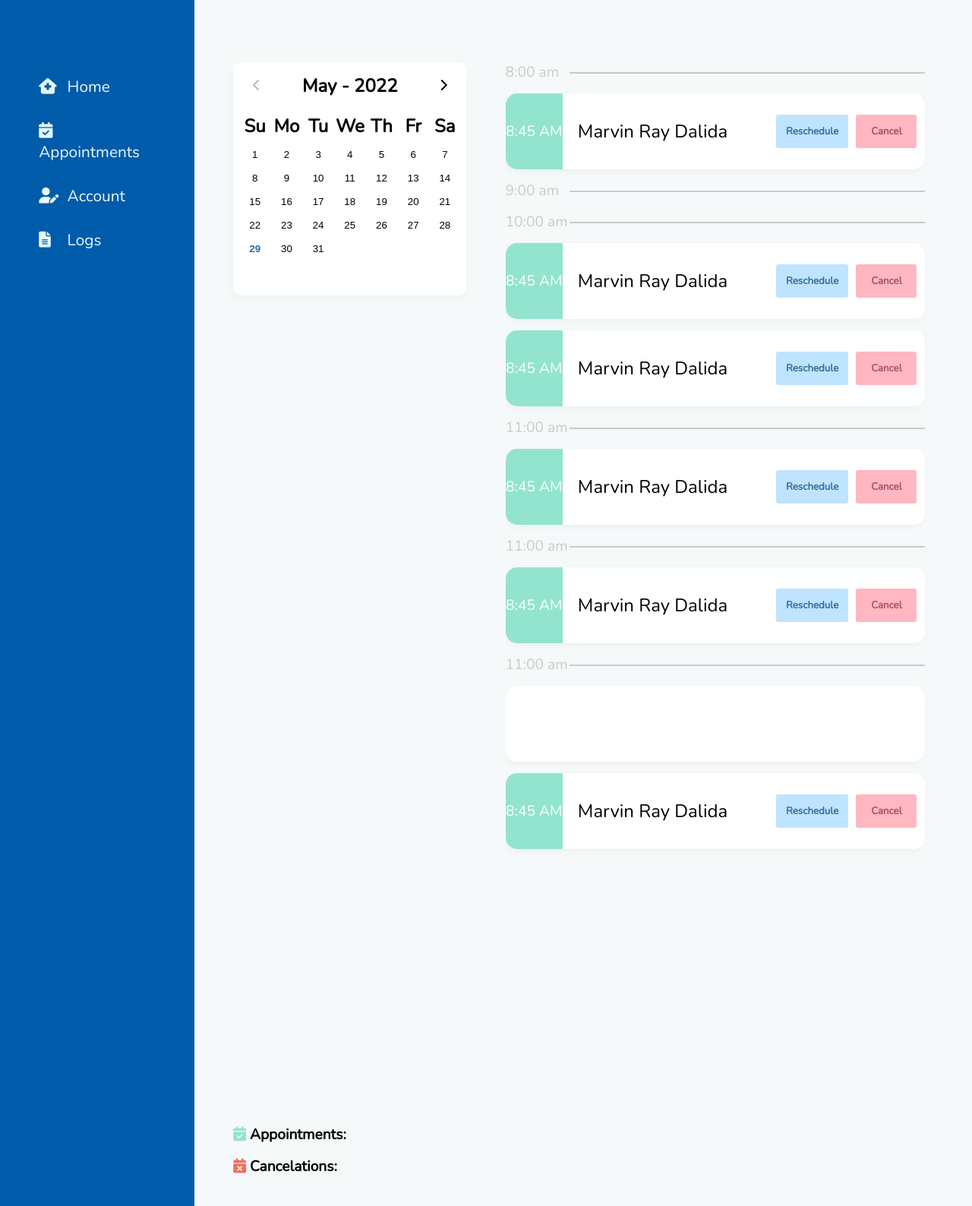
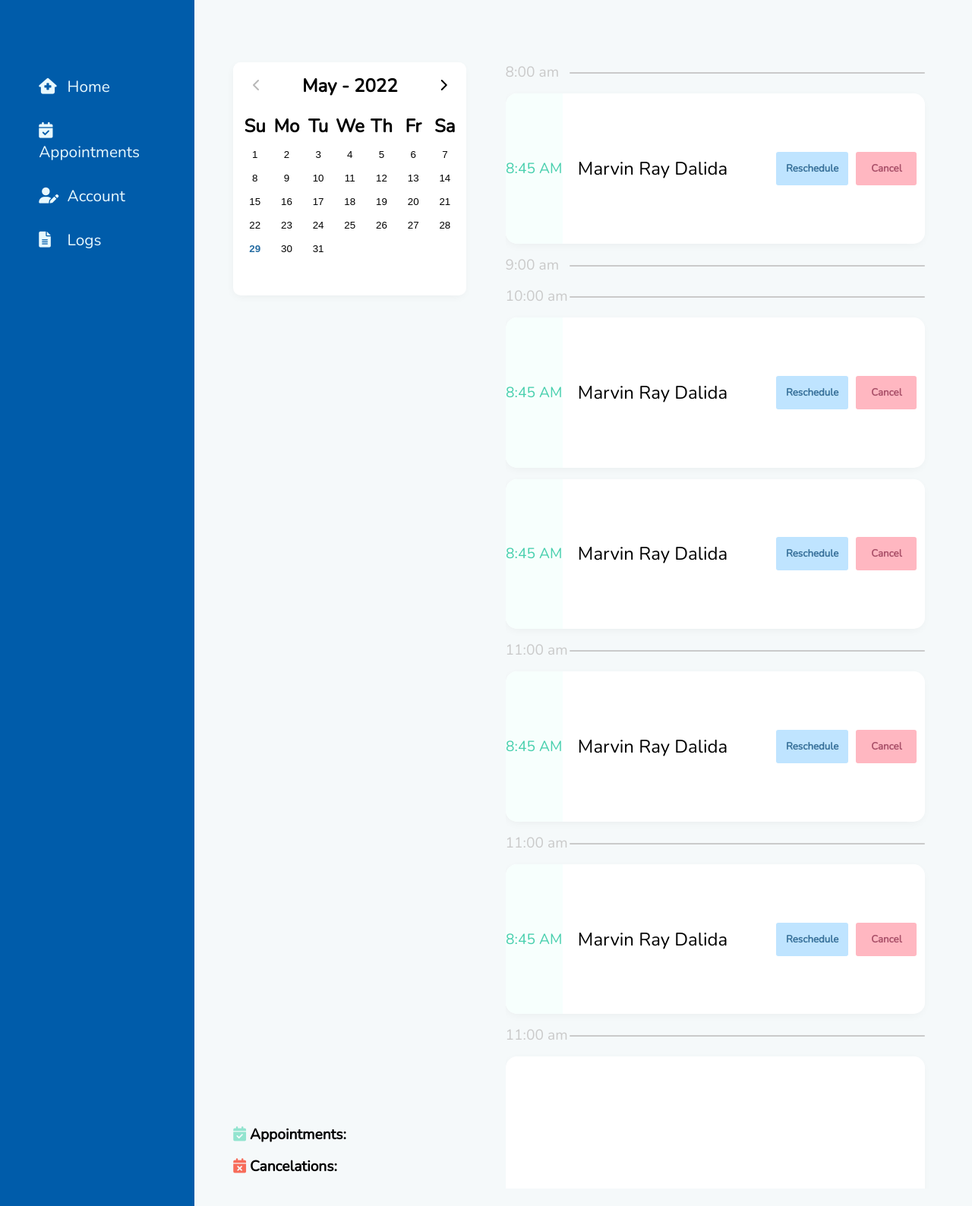
Before and after one commit to marvinraydalida/Appointment-system, a CodeIgniter app: page /Appointment-system/Admin/Appointment in a window 1280 px wide. Shown: the top 1588 px of the page at 76% size. Run offline with CodeIgniter, Linux system fonts and the light colour scheme.

Commit message:
Color change in appointment time

```diff
--- a/assets/css/adminAppointment.css
+++ b/assets/css/adminAppointment.css
@@ -147,7 +147,7 @@ td button {
 
 .appointment-card {
   width: 98%;
-  height: 100px;
+  height: 12vh;
   display: flex;
   flex-direction: row;
   justify-content: space-between;
@@ -164,14 +164,15 @@ td button {
   width: 15%;
   height: 100%;
   border-radius: 15px 0px 0px 15px;
-  background-color: #92e4cf;
+  /* background-color: #92e4cf; */
+  background-color: #f7fffd;
   display: flex;
   justify-content: center;
   align-items: center;
 }
 
 .appointment-time h1 {
-  color: white;
+  color: #47cfad;
   font-weight: 500;
   margin: 0px;
 }
```
